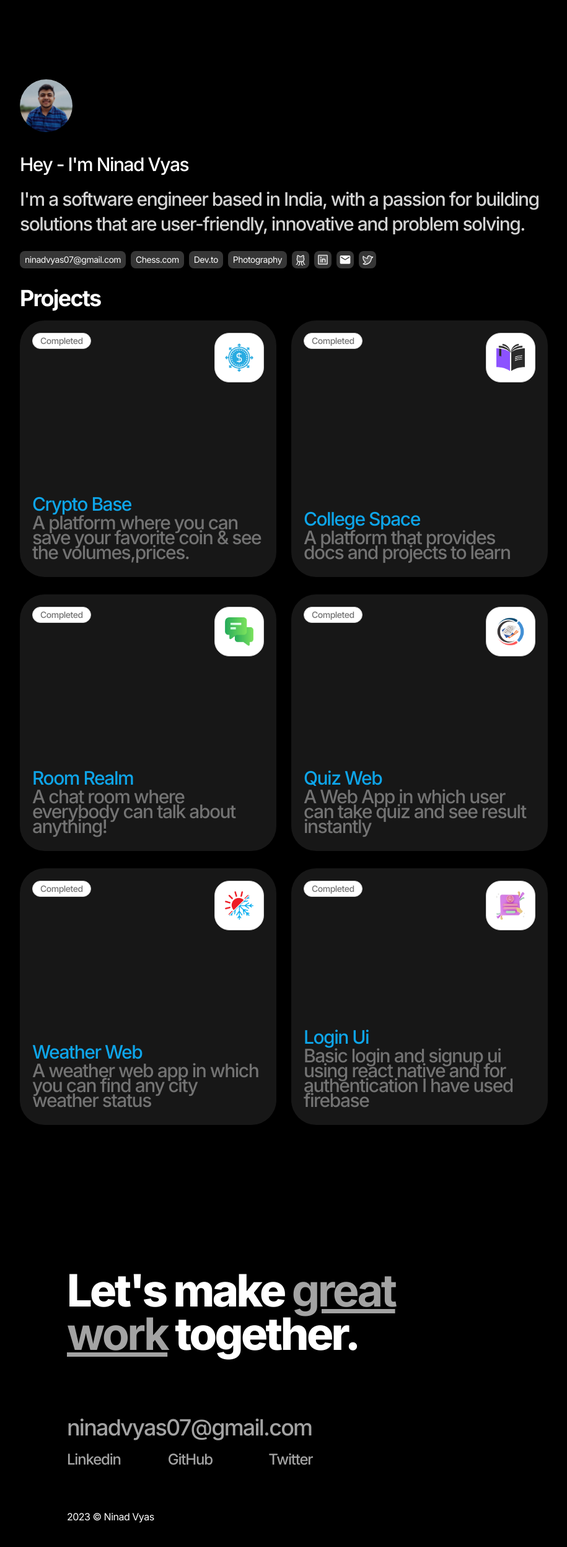
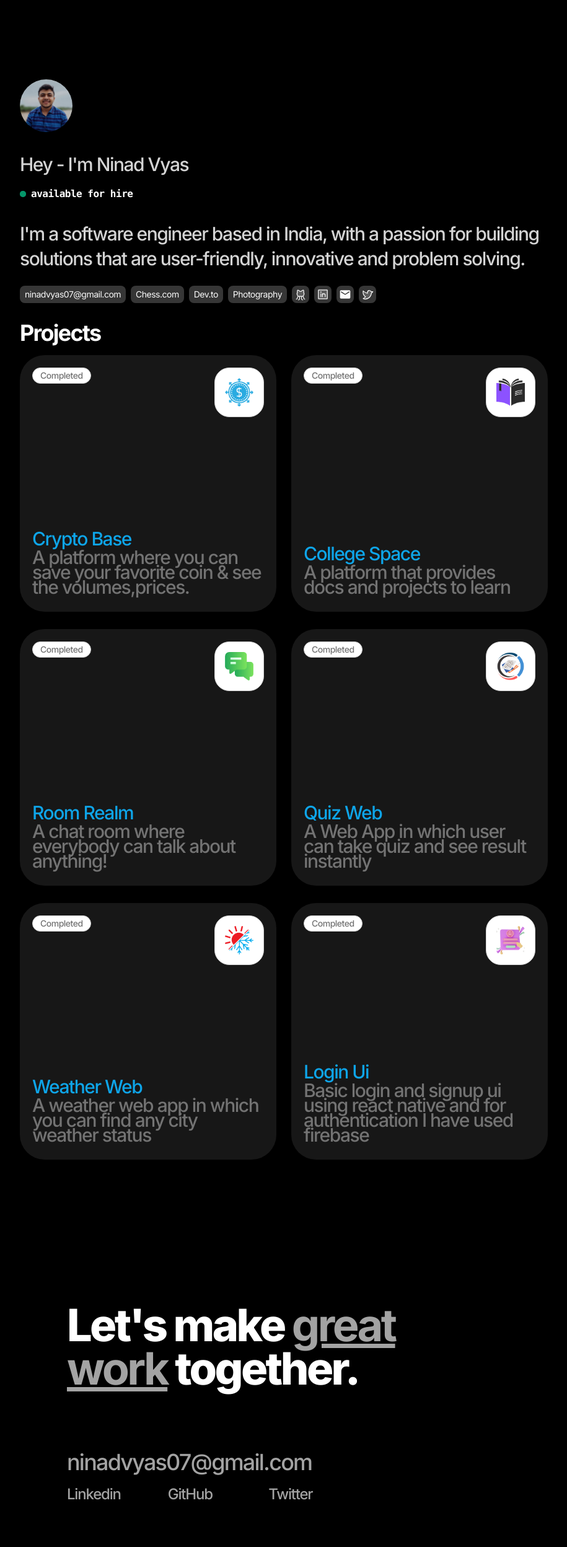
Before and after one commit to ninadvyas/My-Portfolio, a Next.js app: page / in a window 1280 px wide. Shown: the top 2496 px of the page at 62% size, without its empty margins (180-1095 px from the left). Built offline with nearby package versions, Linux system fonts and the light colour scheme.

Commit message:
made changes

```diff
--- a/components/Layout/Layout.js
+++ b/components/Layout/Layout.js
@@ -7,8 +7,9 @@ export const Layout = ({ children, className = "" }) => {
         <main className={`main ${className && className}`}>
             {children}
             {/* Footer */}
-            <SectionContainer className="mt-16">
+            <SectionContainer className="mt-16 ">
                 <footer className="py-40 bg-black text-white">
+
                     <div className="wrap-sm mx-auto px-8 grid gap-16">
                         <MotionBTTContainer
                             transition={{ delay: 0.2, duration: 0.5 }}
@@ -53,13 +54,6 @@ export const Layout = ({ children, className = "" }) => {
                                 </div>
                             </div>
                         </MotionBTTContainer>
-                        <MotionBTTContainer
-                            transition={{ delay: 0.2, duration: 0.5 }}
-                        >
-
-                               2023 © Ninad Vyas
-                        </MotionBTTContainer>
-
                     </div>
                 </footer>
             </SectionContainer>
--- a/pages/index.js
+++ b/pages/index.js
@@ -94,11 +94,25 @@ export default function Home() {
                             alt=""
                         />
                         <div className="content-container">
+
                             <div className="page-title--content max-w-[54rem] mb-8 lg:mb-4">
-                                <h1 className="text-4xl lg:text-3xl font-medium leading-8 lg:leading-10 tracking-tight lg:tracking-tighter mb-0 text-white">
+                                <h1 className="text-4xl lg:text-3xl font-medium leading-8 lg:leading-10 tracking-tight lg:tracking-tighter mb-0 text-neutral-300">
                                     Hey - I&apos;m Ninad Vyas
                                 </h1>
                             </div>
+                            <div className=" mt-3 flex items-center gap-2 max-lg:hidden">
+        <div>
+          <div className="h-2.5 w-2.5 rounded-full bg-emerald-600">
+            <div className="z-[11] h-2.5 w-2.5 animate-ping rounded-full bg-emerald-600 transition-[4s]" />
+          </div>
+        </div>
+        <span size="sm" variant="muted" className="font-mono text-white font-bold">
+        available for hire
+        </span>
+      </div>
+
+                        </div>
+                        <div>
                             <div className="content text-3xl text-neutral-300 md:text-3xl font-medium leading-8 lg:leading-10 tracking-tight lg:tracking-tighter">
                                 I&apos;m a software engineer based in India, with a passion for building solutions that are user-friendly,
                                 innovative and problem solving.
@@ -121,6 +135,7 @@ export default function Home() {
                         </div>
                     </SectionContainer>
                 </MotionBTTContainer>
+
                 {/* Card Containers */}
                 <MotionBTTContainer transition={{ delay: 0.4, duration: 0.5 }}>
                     <SectionContainer className="projects--container">
```
